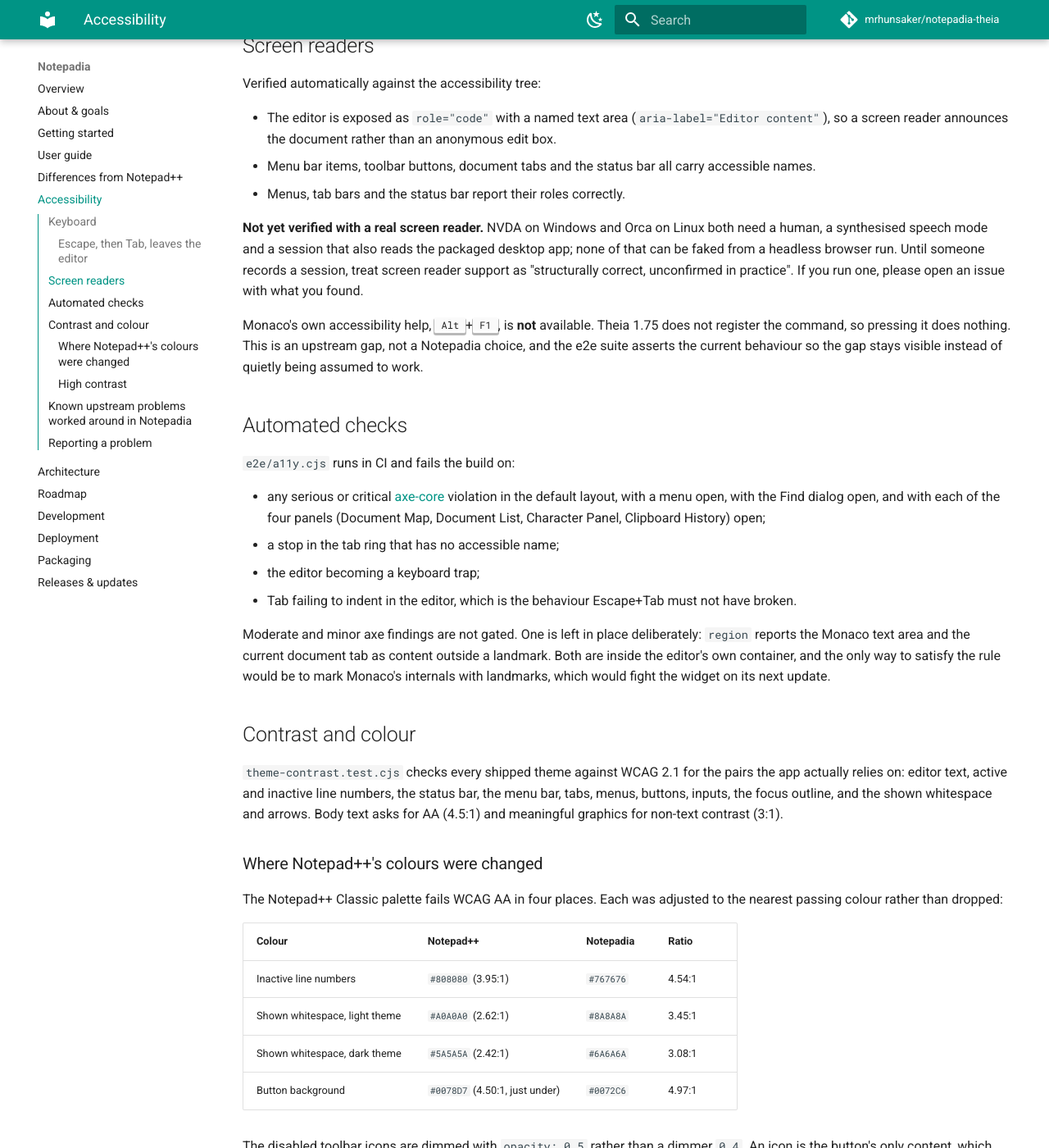
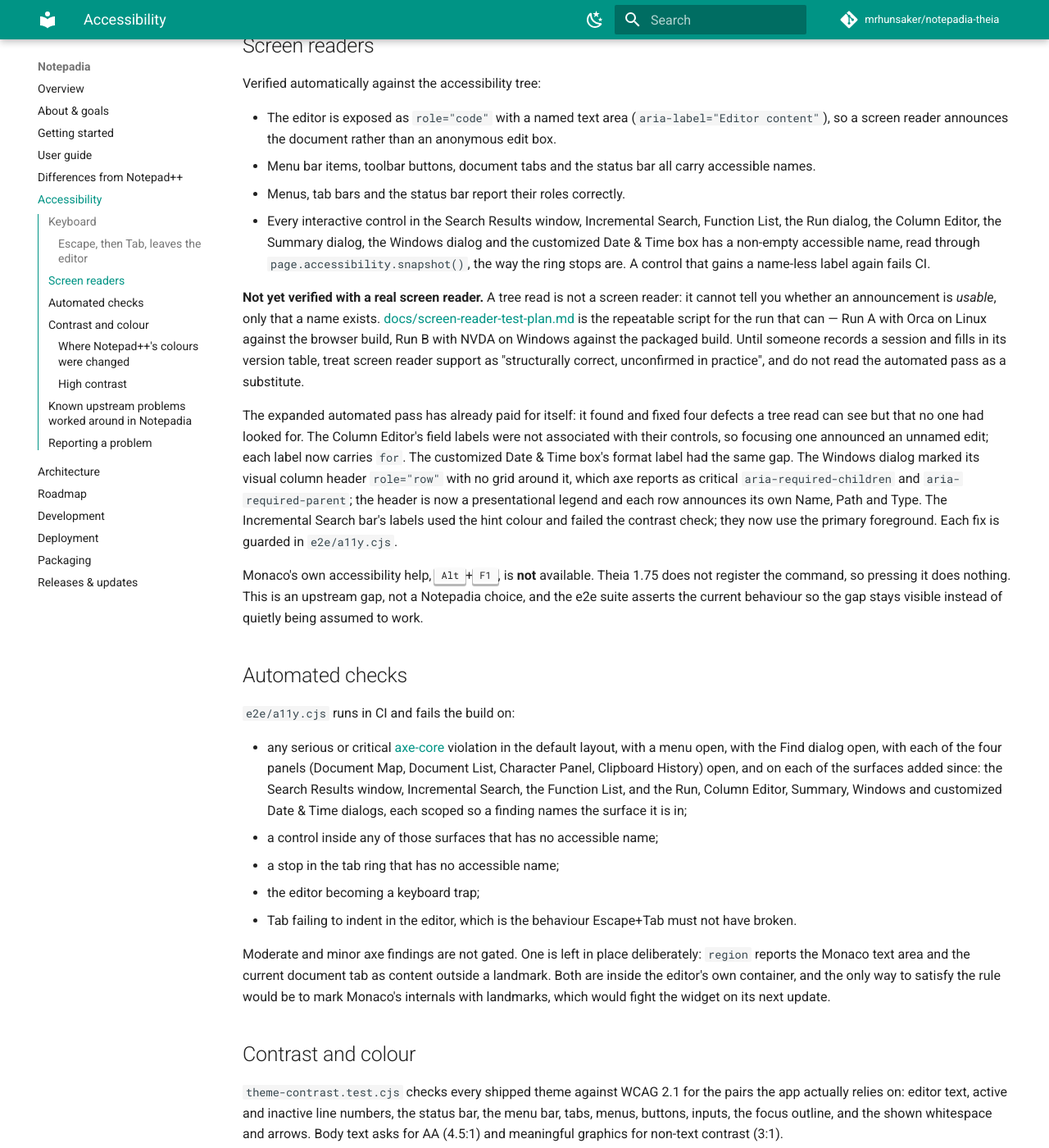
Before and after one commit to mrhunsaker/notepadia-theia, an MkDocs documentation site: the page built from docs/accessibility.md, in a window 1280 px wide and 1400 px high, scrolled down 994 px. Shown: the whole window at 82% size. Built offline with MkDocs 1.6.1 and Material for MkDocs 9.7.7, drawn with Linux system fonts in a browser that asks for light colours; comment, search, counter and statistics services are not loaded; some of the changed text lies outside the part shown.

Commit message:
test(a11y): axe and accessible-name coverage for every v8 dialog and panel
Extend e2e/a11y.cjs to run axe on, and assert an accessible name for every
interactive control in, every dialog and panel added since the F1 pass:
Search Results, Incremental Search, the Function List, and the Run, Column
Editor, Summary, Windows and customized Date & Time dialogs.

Fix the defects that coverage found:
- Column Editor and customized Date & Time fields are now label-associated
  (element id + label htmlFor), so focusing them announces a name
- the Windows dialog header is a presentational legend, not a stray
  role="row" outside a grid, and each row names its Name, Path and Type
- Incremental Search labels use the primary foreground (contrast)

Add docs/screen-reader-test-plan.md (Orca/Linux on the browser build,
NVDA/Windows on the packaged build) and the Test Builds
(screen-reader evaluation) workflow that produces unsigned Windows and
macOS artifacts to run it against.

```diff
--- a/docs/accessibility.md
+++ b/docs/accessibility.md
@@ -41,13 +41,32 @@ Verified automatically against the accessibility tree:
 - Menu bar items, toolbar buttons, document tabs and the status bar all carry
   accessible names.
 - Menus, tab bars and the status bar report their roles correctly.
+- Every interactive control in the Search Results window, Incremental Search,
+  Function List, the Run dialog, the Column Editor, the Summary dialog, the
+  Windows dialog and the customized Date & Time box has a non-empty accessible
+  name, read through `page.accessibility.snapshot()`, the way the ring stops
+  are. A control that gains a name-less label again fails CI.
 
-**Not yet verified with a real screen reader.** NVDA on Windows and Orca on
-Linux both need a human, a synthesised speech mode and a session that also
-reads the packaged desktop app; none of that can be faked from a headless
-browser run. Until someone records a session, treat screen reader support as
-"structurally correct, unconfirmed in practice". If you run one, please open an
-issue with what you found.
+**Not yet verified with a real screen reader.** A tree read is not a screen
+reader: it cannot tell you whether an announcement is *usable*, only that a name
+exists. [docs/screen-reader-test-plan.md](screen-reader-test-plan.md) is the
+repeatable script for the run that can — Run A with Orca on Linux against the
+browser build, Run B with NVDA on Windows against the packaged build. Until
+someone records a session and fills in its version table, treat screen reader
+support as "structurally correct, unconfirmed in practice", and do not read the
+automated pass as a substitute.
+
+The expanded automated pass has already paid for itself: it found and fixed four
+defects a tree read can see but that no one had looked for. The Column Editor's
+field labels were not associated with their controls, so focusing one announced
+an unnamed edit; each label now carries `for`. The customized Date & Time box's
+format label had the same gap. The Windows dialog marked its visual column
+header `role="row"` with no grid around it, which axe reports as critical
+`aria-required-children` and `aria-required-parent`; the header is now a
+presentational legend and each row announces its own Name, Path and Type. The
+Incremental Search bar's labels used the hint colour and failed the contrast
+check; they now use the primary foreground. Each fix is guarded in
+`e2e/a11y.cjs`.
 
 Monaco's own accessibility help, <kbd>Alt</kbd>+<kbd>F1</kbd>, is **not**
 available. Theia 1.75 does not register the command, so pressing it does
@@ -61,8 +80,12 @@ being assumed to work.
 
 - any serious or critical [axe-core](https://github.com/dequelabs/axe-core)
   violation in the default layout, with a menu open, with the Find dialog open,
-  and with each of the four panels (Document Map, Document List, Character
-  Panel, Clipboard History) open;
+  with each of the four panels (Document Map, Document List, Character Panel,
+  Clipboard History) open, and on each of the surfaces added since: the Search
+  Results window, Incremental Search, the Function List, and the Run, Column
+  Editor, Summary, Windows and customized Date & Time dialogs, each scoped so a
+  finding names the surface it is in;
+- a control inside any of those surfaces that has no accessible name;
 - a stop in the tab ring that has no accessible name;
 - the editor becoming a keyboard trap;
 - Tab failing to indent in the editor, which is the behaviour Escape+Tab must
@@ -102,7 +125,9 @@ an enabled button.
 
 The Find dialog's field labels and fieldset legends used
 `--theia-descriptionForeground`, which is a hint colour and lands under 4.5:1.
-They now use the normal foreground, because a form label is primary text.
+They now use the normal foreground, because a form label is primary text. The
+Incremental Search bar's label, option labels and result count had the same
+problem and were changed the same way.
 
 ### High contrast
 
```
Also changed, not shown: README.md (+9 -0 lines), docs/screen-reader-test-plan.md (added, +194 -0 lines), 6 other files.
